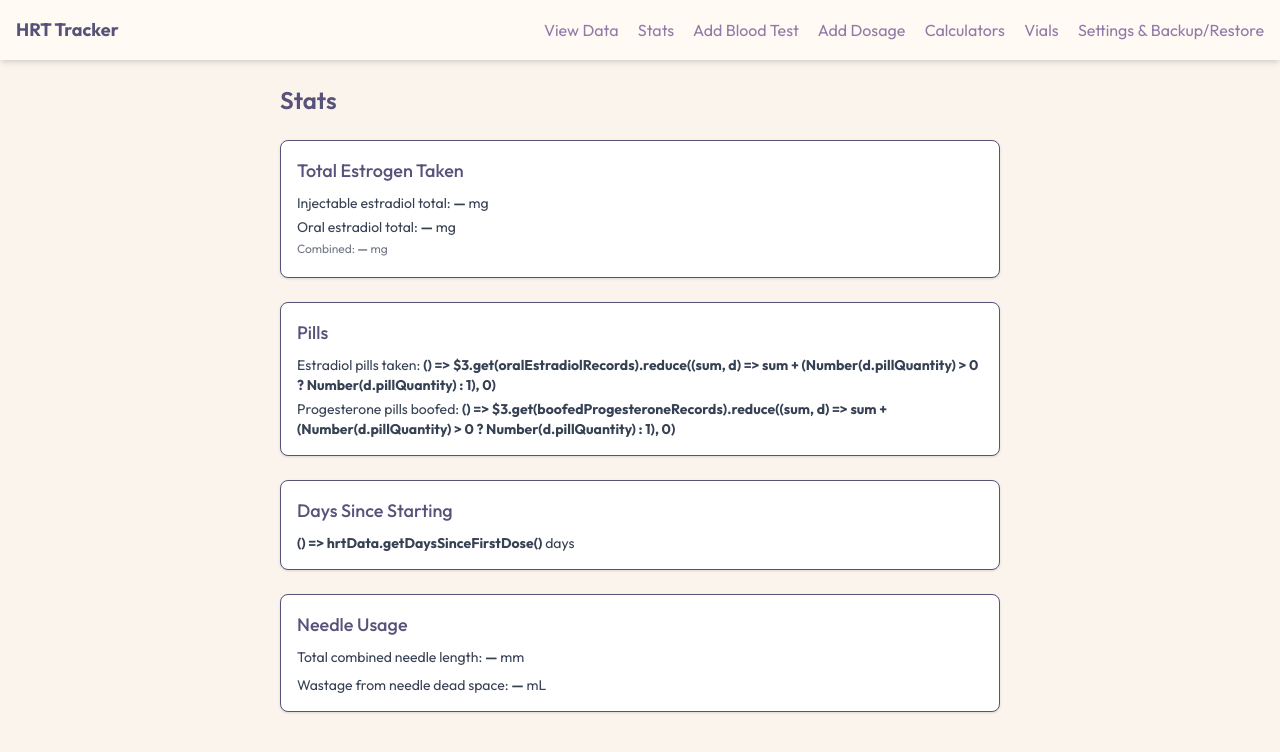
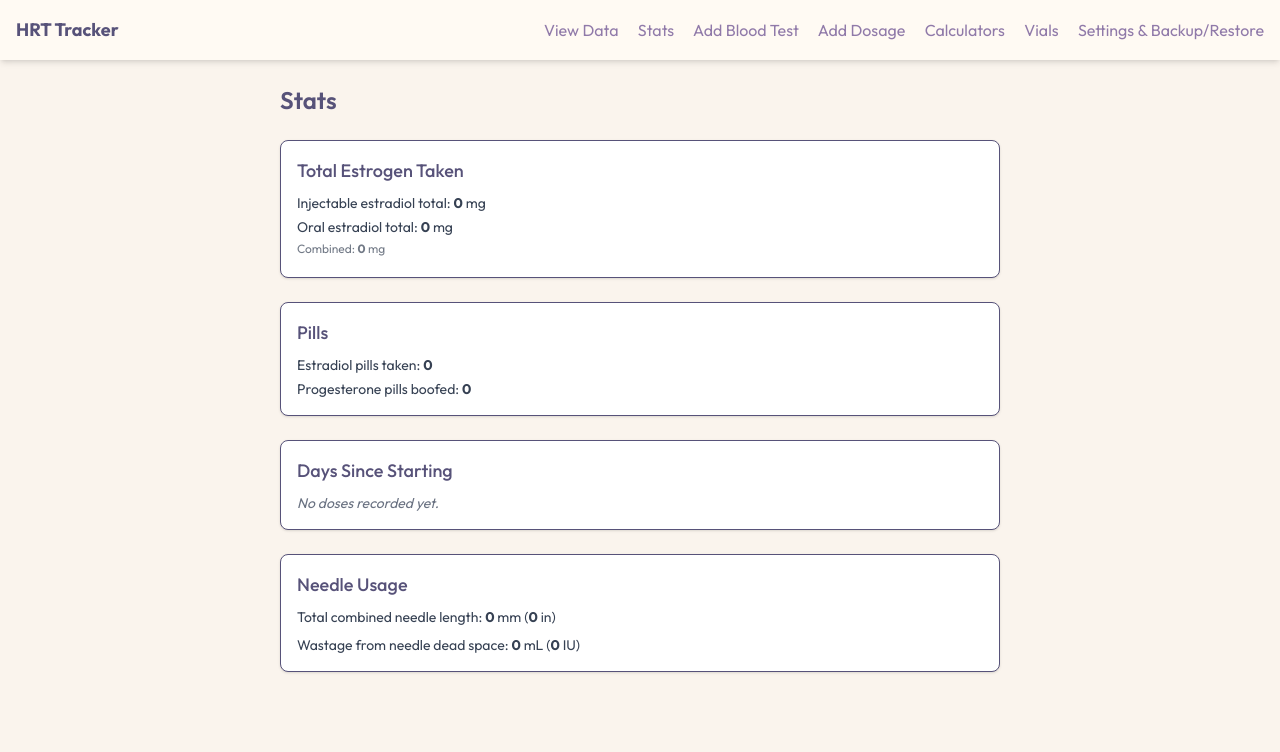
Before and after one commit to chaos-dotcom/hrt-tracker, a SvelteKit app: page /stats in a window 1280 px wide. Shown: the top 752 px of the page. Built offline with nearby package versions, Linux system fonts and the light colour scheme.

Commit message:
fix: replace all $derived(() => ...) with $derived(...) in stats page

```diff
--- a/src/routes/stats/+page.svelte
+++ b/src/routes/stats/+page.svelte
@@ -4,25 +4,23 @@
 
   const DAY_MS = 24 * 60 * 60 * 1000;
 
-  const hist = $derived(() => hrtData.data.dosageHistory ?? []);
-  const vials = $derived(() => hrtData.data.vials ?? []);
+  const hist = $derived(hrtData.data.dosageHistory ?? []);
+  const vials = $derived(hrtData.data.vials ?? []);
 
   // Records
-  const estrogenRecords = $derived(() =>
-    hist.filter(
-      (d) => d.medicationType === 'injectableEstradiol' || d.medicationType === 'oralEstradiol'
-    )
+  const estrogenRecords = $derived(
+    hist.filter((d) => d.medicationType === 'injectableEstradiol' || d.medicationType === 'oralEstradiol')
   );
-  const injectableRecords = $derived(() =>
+  const injectableRecords = $derived(
     hist.filter((d) => d.medicationType === 'injectableEstradiol')
   );
 
-  const totalInjectableEstradiolMg = $derived(() =>
+  const totalInjectableEstradiolMg = $derived(
     injectableRecords.reduce((sum, d: any) => sum + (d.unit === 'mg' ? d.dose : 0), 0)
   );
 
   // Totals (mg)
-  const totalEstrogenMg = $derived(() =>
+  const totalEstrogenMg = $derived(
     estrogenRecords.reduce((sum, d: any) => {
       if (d.unit !== 'mg') return sum;
       if (d.medicationType === 'oralEstradiol') {
@@ -34,24 +32,22 @@
   );
 
   // Sum volume only from doses with recorded vial concentration
-  const totalInjectionMl = $derived(() => {
-    let sumMl = 0;
-    for (const d of injectableRecords as any[]) {
-      if (d.unit !== 'mg') continue;
+  const totalInjectionMl = $derived(
+    injectableRecords.reduce((sum, d: any) => {
+      if (d.unit !== 'mg') return sum;
       const dose = Number(d.dose);
-      if (!Number.isFinite(dose) || dose <= 0) continue;
-
+      if (!Number.isFinite(dose) || dose <= 0) return sum;
       const vial = d.vialId ? vials.find((v) => v.id === d.vialId) : undefined;
       const concVal = Number(vial?.concentrationMgPerMl);
-      if (!Number.isFinite(concVal) || concVal <= 0) continue;
-
-      sumMl += dose / concVal;
-    }
-    return sumMl;
-  });
+      if (!Number.isFinite(concVal) || concVal <= 0) return sum;
+      return sum + dose / concVal;
+    }, 0)
+  );
 
   // Days since first dose (centralized helper)
-  const totalDaysSinceStart = $derived(() => hrtData.getDaysSinceFirstDose());
+  const totalDaysSinceStart = $derived(
+    hist.length ? Math.floor((Date.now() - Math.min(...hist.map((d) => d.date))) / DAY_MS) : null
+  );
 
   function fmt(n: number, decimals = 2): string {
     if (!isFinite(n)) return '—';
@@ -76,41 +72,31 @@
     }
   }
 
-  const wastageAgg = $derived(() => {
-    let totalMl = 0;
-    let totalMg = 0;
-    let skippedNoKind = 0;
-    let skippedNoConcForMg = 0;
-    let counted = 0;
-    let deadForPctMl = 0;
-    let drawnForPctMl = 0;
-
-    for (const d of injectableRecords as any[]) {
+  const wastageAgg = $derived(
+    injectableRecords.reduce((acc, d: any) => {
       const dsUL = deadspaceULFor(d.syringeKind);
       if (dsUL === null) {
-        skippedNoKind++;
-        continue;
+        acc.skippedNoKind++;
+        return acc;
       }
       const dsMl = dsUL / 1000;
-      totalMl += dsMl;
-      counted++;
-
+      acc.totalMl += dsMl;
+      acc.counted++;
       const vial = d.vialId ? vials.find((v) => v.id === d.vialId) : undefined;
       const conc = vial?.concentrationMgPerMl;
       if (typeof conc === 'number' && conc > 0) {
-        totalMg += conc * dsMl;
-        // For percent, need dose volume (mg -> mL) alongside deadspace
+        acc.totalMg += conc * dsMl;
         if (d.unit === 'mg' && typeof d.dose === 'number' && d.dose > 0) {
           const doseMl = d.dose / conc;
-          deadForPctMl += dsMl;
-          drawnForPctMl += dsMl + doseMl;
+          acc.deadForPctMl += dsMl;
+          acc.drawnForPctMl += dsMl + doseMl;
         }
       } else {
-        skippedNoConcForMg++;
+        acc.skippedNoConcForMg++;
       }
-    }
-    return { totalMl, totalMg, skippedNoKind, skippedNoConcForMg, counted, deadForPctMl, drawnForPctMl };
-  });
+      return acc;
+    }, { totalMl: 0, totalMg: 0, skippedNoKind: 0, skippedNoConcForMg: 0, counted: 0, deadForPctMl: 0, drawnForPctMl: 0 })
+  );
 
   const wastagePct = $derived(
     wastageAgg.drawnForPctMl > 0 ? (100 * wastageAgg.deadForPctMl) / wastageAgg.drawnForPctMl : NaN
@@ -179,34 +165,32 @@
     return null;
   }
 
-  const needleAgg = $derived(() => {
-    let sumMm = 0;
-    let skipped = 0;
-    for (const d of injectableRecords) {
-      const nl = (d as any).needleLength;
+  const needleAgg = $derived(
+    injectableRecords.reduce((acc, d: any) => {
+      const nl = d.needleLength;
       if (!nl || String(nl).trim() === '') {
-        skipped++;
-        continue;
+        acc.skipped++;
+        return acc;
       }
       const mm = parseNeedleLengthToMm(String(nl));
       if (typeof mm === 'number' && isFinite(mm) && mm > 0) {
-        sumMm += mm;
+        acc.sumMm += mm;
       } else {
-        skipped++;
+        acc.skipped++;
       }
-    }
-    return { sumMm, skipped };
-  });
+      return acc;
+    }, { sumMm: 0, skipped: 0 })
+  );
   const totalNeedleLengthMm = $derived(needleAgg.sumMm);
 
   // Pills: oral estradiol and progesterone (Boofed = "boofed")
-  const oralEstradiolRecords = $derived(() =>
+  const oralEstradiolRecords = $derived(
     hist.filter((d) => d.medicationType === 'oralEstradiol')
   );
-  const totalOralPillsCount = $derived(() =>
+  const totalOralPillsCount = $derived(
     oralEstradiolRecords.reduce((sum, d: any) => sum + (Number(d.pillQuantity) > 0 ? Number(d.pillQuantity) : 1), 0)
   );
-  const totalOralEstradiolMg = $derived(() =>
+  const totalOralEstradiolMg = $derived(
     oralEstradiolRecords.reduce(
       (sum, d: any) =>
         sum + (d.unit === 'mg' ? d.dose * (Number(d.pillQuantity) > 0 ? Number(d.pillQuantity) : 1) : 0),
@@ -214,31 +198,31 @@
     )
   );
 
-  const progesteroneRecords = $derived(() =>
+  const progesteroneRecords = $derived(
     hist.filter((d) => d.medicationType === 'progesterone')
   );
-  const boofedProgesteroneRecords = $derived(() =>
+  const boofedProgesteroneRecords = $derived(
     progesteroneRecords.filter((d: any) => d.route === ProgesteroneRoutes.Boofed)
   );
-  const boofedProgesteroneCount = $derived(() =>
+  const boofedProgesteroneCount = $derived(
     boofedProgesteroneRecords.reduce((sum, d: any) => sum + (Number(d.pillQuantity) > 0 ? Number(d.pillQuantity) : 1), 0)
   );
-  const boofedProgesteroneMg = $derived(() =>
+  const boofedProgesteroneMg = $derived(
     boofedProgesteroneRecords.reduce(
       (sum, d: any) =>
         sum + (d.unit === 'mg' ? d.dose * (Number(d.pillQuantity) > 0 ? Number(d.pillQuantity) : 1) : 0),
       0
     )
   );
-  const totalProgesteroneMg = $derived(() =>
+  const totalProgesteroneMg = $derived(
     progesteroneRecords.reduce(
       (sum, d: any) =>
         sum + (d.unit === 'mg' ? d.dose * (Number(d.pillQuantity) > 0 ? Number(d.pillQuantity) : 1) : 0),
       0
     )
   );
-  const totalPillsCount = $derived(() => totalOralPillsCount + boofedProgesteroneCount);
-  const totalPillsMgCombined = $derived(() => totalOralEstradiolMg + boofedProgesteroneMg);
+  const totalPillsCount = $derived(totalOralPillsCount + boofedProgesteroneCount);
+  const totalPillsMgCombined = $derived(totalOralEstradiolMg + boofedProgesteroneMg);
 </script>
 
 <div class="p-6 space-y-6 max-w-3xl mx-auto">
```
